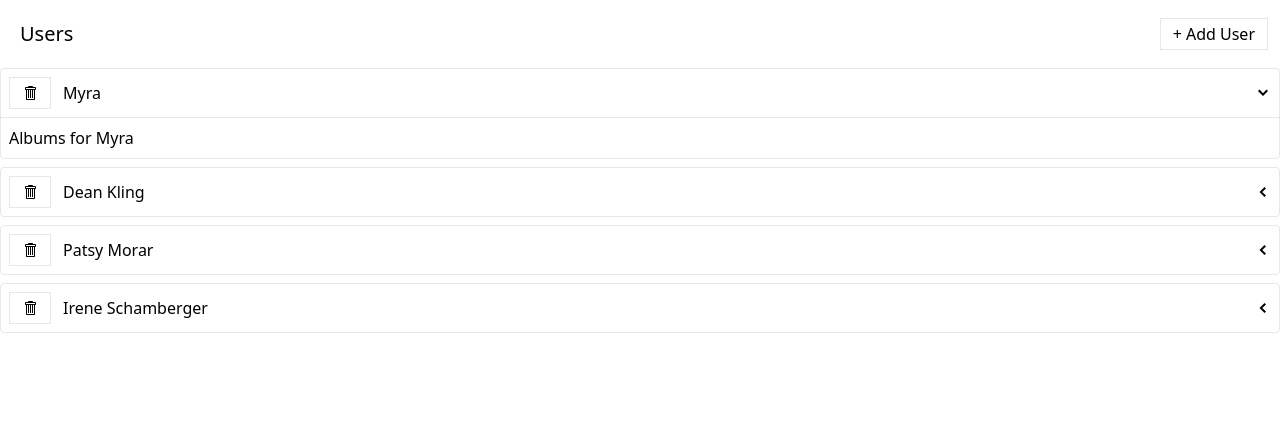
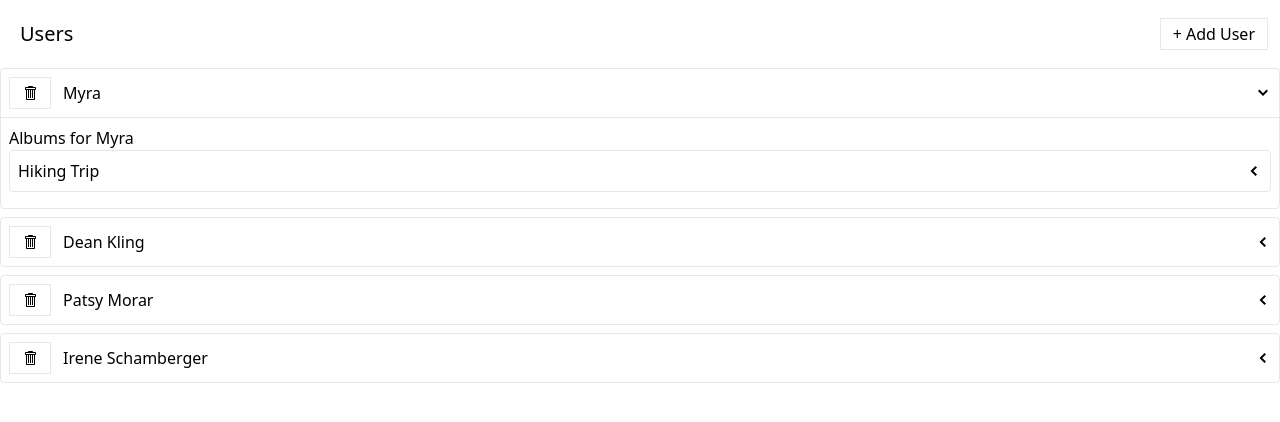
Before and after one commit to amit-inverse/react-tutorial-media, a React (Create React App) app: page / in a window 1280 px wide. Both pictures are taken after a click on the element 1263 px from the left and 93 px from the top of the page. Shown: the top 422 px of the page. Built offline with nearby package versions, Linux system fonts and the light colour scheme; data requests are answered from the project's data file.

Commit message:
Rendering the List

```diff
--- a/src/components/AlbumsList.js
+++ b/src/components/AlbumsList.js
@@ -1,12 +1,34 @@
 import { useFetchAlbumsQuery } from '../store';
+import Skeleton from './Skeleton';
+import ExpandablePanel from './ExpandablePanel';
+import Button from './Button';
 
 function AlbumsList({ user }) {
-    const results = useFetchAlbumsQuery(user);
+    const { data, error, isLoading } = useFetchAlbumsQuery(user);
 
-    console.log(results);
-    // console.log(data, error, isLoading);
+    let content;
+    if (isLoading) {
+        content = <Skeleton times={3} />;
+    } else if (error) {
+        content = <div>Error loading albums.</div>;
+    } else {
+        content = data.map((album) => {
+            const header = <div>{album.title}</div>;
 
-    return <div>Albums for {user.name}</div>;
+            return (
+                <ExpandablePanel key={album.id} header={header}>
+                    List of photos in the album
+                </ExpandablePanel>
+            );
+        });
+    }
+
+    return (
+        <div>
+            <div>Albums for {user.name}</div>
+            <div>{content}</div>
+        </div>
+    );
 }
 
 export default AlbumsList;
```
